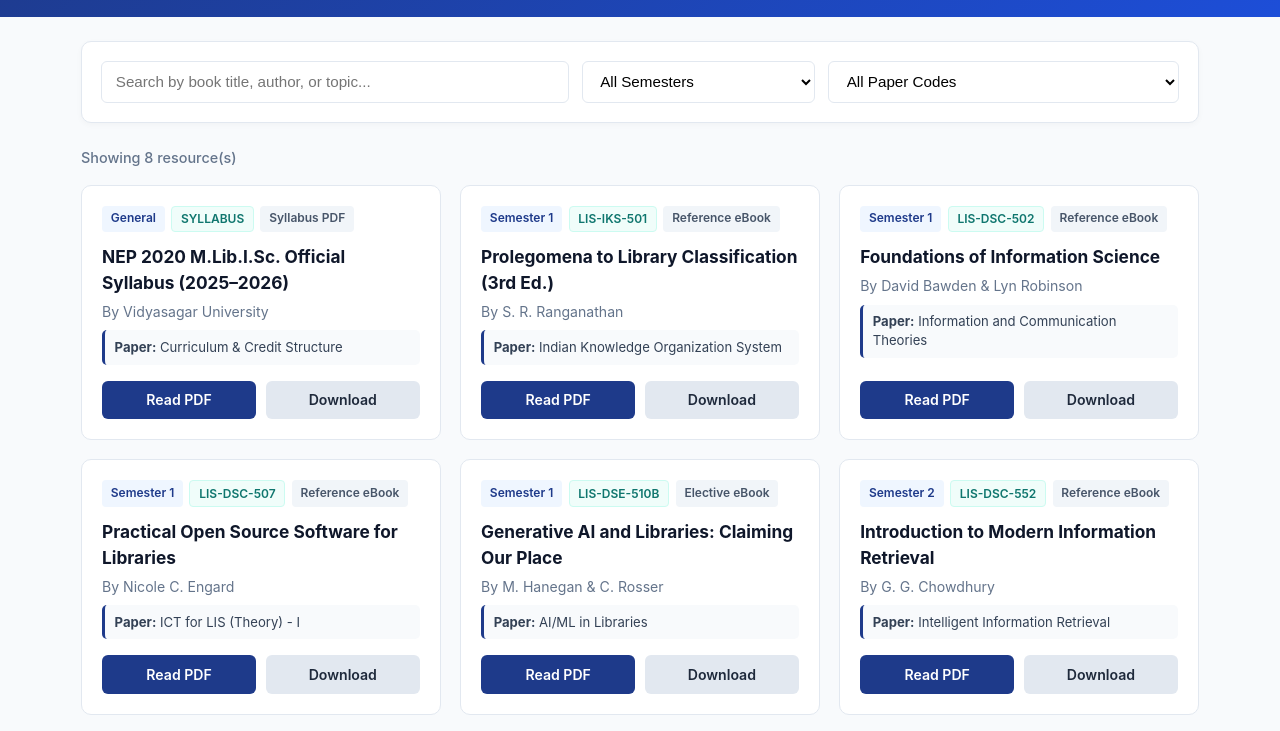
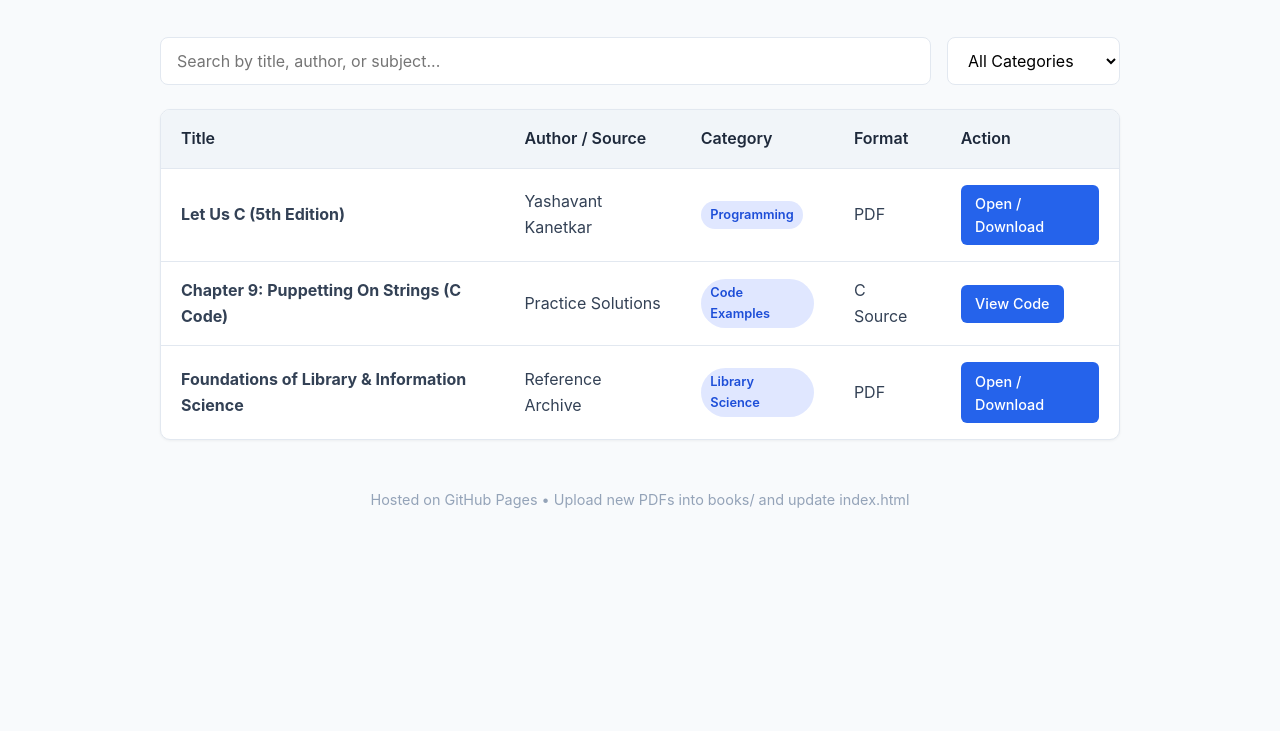
Before and after one commit to joydipbarman/my-digital-library-archive, a plain HTML site: page index.html in a window 1280 px wide. Shown: the part 126-857 px from the top of the page. After the commit the page ends 800 px from the top, so only its background shows below. Drawn offline with Linux system fonts and the light colour scheme.

Commit message:
Add files via upload

```diff
--- a/index.html
+++ b/index.html
@@ -1,270 +1,116 @@
 <!DOCTYPE html>
 <html lang="en">
 <head>
-  <meta charset="UTF-8" />
-  <meta name="viewport" content="width=device-width, initial-scale=1.0" />
-  <title>M.Lib.I.Sc. Digital eBook Repository | Vidyasagar University (NEP 2020)</title>
+    <meta charset="UTF-8">
+    <meta name="viewport" content="width=device-width, initial-scale=1.0">
+    <title>Digital Library & E-Book Archive</title>
     <style>
         :root {
-      --primary: #1e3a8a;
-      --primary-light: #eff6ff;
-      --accent: #0f766e;
+            --primary: #1e293b;
+            --accent: #2563eb;
             --bg: #f8fafc;
             --card: #ffffff;
-      --text: #1e293b;
-      --muted: #64748b;
             --border: #e2e8f0;
+            --text: #334155;
         }
-    * { box-sizing: border-box; margin: 0; padding: 0; }
-    body {
-      font-family: -apple-system, BlinkMacSystemFont, "Segoe UI", Roboto, sans-serif;
-      background: var(--bg);
-      color: var(--text);
-      line-height: 1.5;
+        * { box-sizing: border-box; margin: 0; padding: 0; font-family: -apple-system, BlinkMacSystemFont, "Segoe UI", Roboto, sans-serif; }
+        body { background-color: var(--bg); color: var(--text); line-height: 1.6; padding: 2rem 1rem; }
+        .container { max-width: 960px; margin: 0 auto; }
+        header { text-align: center; margin-bottom: 2.5rem; }
+        header h1 { color: var(--primary); font-size: 2.2rem; margin-bottom: 0.5rem; }
+        header p { color: #64748b; font-size: 1.05rem; }
+        .controls { display: flex; gap: 1rem; margin-bottom: 1.5rem; flex-wrap: wrap; }
+        input[type="text"], select {
+            padding: 0.75rem 1rem; border: 1px solid var(--border); border-radius: 8px;
+            font-size: 1rem; background: var(--card); outline: none;
         }
-    header {
-      background: linear-gradient(135deg, #1e3a8a, #1d4ed8);
-      color: white;
-      padding: 2.2rem 1rem;
-      text-align: center;
-    }
-    header h1 { font-size: 1.8rem; margin-bottom: 0.4rem; }
-    header p { opacity: 0.9; font-size: 0.95rem; }
-
-    .container { max-width: 1150px; margin: 0 auto; padding: 1.5rem 1rem; }
-
-    /* Filters */
-    .controls {
-      background: var(--card);
-      padding: 1.2rem;
-      border-radius: 10px;
-      border: 1px solid var(--border);
-      display: grid;
-      grid-template-columns: 2fr 1fr 1.5fr;
-      gap: 0.8rem;
-      margin-bottom: 1.5rem;
-      box-shadow: 0 2px 6px rgba(0,0,0,0.03);
-    }
-    @media (max-width: 768px) {
-      .controls { grid-template-columns: 1fr; }
-    }
-    input, select {
-      width: 100%;
-      padding: 0.65rem 0.85rem;
-      border: 1px solid var(--border);
-      border-radius: 6px;
-      font-size: 0.95rem;
-      background: white;
-    }
-    input:focus, select:focus { outline: 2px solid var(--primary); border-color: transparent; }
-
-    .stats {
-      margin-bottom: 1rem;
-      font-size: 0.9rem;
-      color: var(--muted);
-      font-weight: 500;
-    }
-
-    /* Book Grid */
-    .grid {
-      display: grid;
-      grid-template-columns: repeat(auto-fill, minmax(300px, 1fr));
-      gap: 1.2rem;
-    }
-    .card {
-      background: var(--card);
-      border: 1px solid var(--border);
-      border-radius: 10px;
-      padding: 1.25rem;
-      display: flex;
-      flex-direction: column;
-      justify-content: space-between;
-      transition: transform 0.15s ease, box-shadow 0.15s ease;
-    }
-    .card:hover {
-      transform: translateY(-2px);
-      box-shadow: 0 8px 20px rgba(0,0,0,0.06);
-    }
-    .badges { display: flex; gap: 0.4rem; flex-wrap: wrap; margin-bottom: 0.75rem; }
-    .badge {
-      font-size: 0.75rem;
-      font-weight: 600;
-      padding: 0.2rem 0.55rem;
-      border-radius: 4px;
-    }
-    .badge-sem { background: var(--primary-light); color: var(--primary); }
-    .badge-code { background: #f0fdfa; color: var(--accent); border: 1px solid #ccfbf1; }
-    .badge-type { background: #f1f5f9; color: #475569; }
-
-    .card h3 { font-size: 1.08rem; margin-bottom: 0.35rem; color: #0f172a; }
-    .author { font-size: 0.88rem; color: var(--muted); margin-bottom: 0.5rem; }
-    .paper-name {
-      font-size: 0.82rem;
-      color: #334155;
-      background: #f8fafc;
-      padding: 0.45rem 0.6rem;
-      border-radius: 5px;
-      margin-bottom: 1rem;
-      border-left: 3px solid var(--primary);
-    }
-
-    .actions { display: flex; gap: 0.6rem; margin-top: auto; }
-    .btn {
-      flex: 1;
-      text-align: center;
-      text-decoration: none;
-      padding: 0.55rem 0.75rem;
-      border-radius: 6px;
-      font-size: 0.88rem;
-      font-weight: 600;
-      transition: opacity 0.15s;
-    }
-    .btn:hover { opacity: 0.9; }
-    .btn-read { background: var(--primary); color: white; }
-    .btn-download { background: #e2e8f0; color: #1e293b; }
-
-    footer {
-      text-align: center;
-      padding: 2rem 1rem;
-      color: var(--muted);
-      font-size: 0.85rem;
-      margin-top: 2rem;
-      border-top: 1px solid var(--border);
-    }
+        input[type="text"] { flex: 1; min-width: 240px; }
+        input[type="text"]:focus, select:focus { border-color: var(--accent); }
+        .table-wrap { background: var(--card); border-radius: 10px; border: 1px solid var(--border); overflow-x: auto; box-shadow: 0 1px 3px rgba(0,0,0,0.05); }
+        table { width: 100%; border-collapse: collapse; text-align: left; }
+        th, td { padding: 1rem 1.25rem; border-bottom: 1px solid var(--border); }
+        th { background-color: #f1f5f9; color: var(--primary); font-weight: 600; }
+        tr:last-child td { border-bottom: none; }
+        tr:hover { background-color: #f8fafc; }
+        .badge { display: inline-block; padding: 0.25rem 0.6rem; font-size: 0.8rem; font-weight: 600; border-radius: 999px; background: #e0e7ff; color: #1d4ed8; }
+        .btn { display: inline-block; padding: 0.45rem 0.9rem; background: var(--accent); color: #fff; text-decoration: none; border-radius: 6px; font-size: 0.9rem; font-weight: 500; transition: background 0.2s; }
+        .btn:hover { background: #1d4ed8; }
+        footer { text-align: center; margin-top: 3rem; color: #94a3b8; font-size: 0.9rem; }
     </style>
 </head>
 <body>
-
+    <div class="container">
         <header>
-  <h1>M.Lib.I.Sc. Digital eBook Repository</h1>
-  <p>Vidyasagar University • NEP-2020 Syllabus (2025–2026 Session) • Course Readings & PDFs</p>
+            <h1>📚 Digital Library & E-Book Archive</h1>
+            <p>Open-access study resources, reference books, and code repositories</p>
         </header>
 
-<div class="container">
         <div class="controls">
-    <input type="text" id="searchInput" placeholder="Search by book title, author, or topic..." />
-
-    <select id="semFilter">
-      <option value="ALL">All Semesters</option>
-      <option value="General">General / Syllabus</option>
-      <option value="Semester 1">First Semester (501–511)</option>
-      <option value="Semester 2">Second Semester (551–560)</option>
-    </select>
-
-    <select id="paperFilter">
-      <option value="ALL">All Paper Codes</option>
-      <option value="SYLLABUS">SYLLABUS - Curriculum Document</option>
-      <optgroup label="First Semester">
-        <option value="LIS-IKS-501">LIS-IKS-501: Indian Knowledge Organization System</option>
-        <option value="LIS-DSC-502">LIS-DSC-502: Information & Communication Theories</option>
-        <option value="LIS-DSC-503">LIS-DSC-503: Knowledge Organization (Theory)</option>
-        <option value="LIS-DSC-504">LIS-DSC-504: Information Sources, Products & Services</option>
-        <option value="LIS-DSC-505">LIS-DSC-505: Information Representation & Retrieval</option>
-        <option value="LIS-DSC-506">LIS-DSC-506: Management of Information Systems</option>
-        <option value="LIS-DSC-507">LIS-DSC-507: ICT for LIS (Theory) - I</option>
-        <option value="LIS-DSC-508">LIS-DSC-508: Application of ICT in LIS (Practice) - I</option>
-        <option value="LIS-DSC-509">LIS-DSC-509: Research Methodology</option>
-        <option value="LIS-DSE-510A">LIS-DSE-510A: Library Service Platform</option>
-        <option value="LIS-DSE-510B">LIS-DSE-510B: AI/ML in Libraries</option>
-        <option value="LIS-DSE-511A">LIS-DSE-511A: Health Information System</option>
-        <option value="LIS-DSE-511B">LIS-DSE-511B: Legal Information System</option>
-      </optgroup>
-      <optgroup label="Second Semester">
-        <option value="LIS-DSC-551">LIS-DSC-551: Information Policy & Knowledge Economy</option>
-        <option value="LIS-DSC-552">LIS-DSC-552: Intelligent Information Retrieval</option>
-        <option value="LIS-DSC-553">LIS-DSC-553: Studies of Research Metrics</option>
-        <option value="LIS-DSC-554">LIS-DSC-554: Quantitative Techniques in Research</option>
-        <option value="LIS-DSC-555">LIS-DSC-555: ICT for LIS (Theory) - II</option>
-        <option value="LIS-DSC-556">LIS-DSC-556: Application of ICT in LIS (Practice) - II</option>
-        <option value="LIS-SEC-557A">LIS-SEC-557A: Digital Resource Management</option>
-        <option value="LIS-SEC-557B">LIS-SEC-557B: Virtual Learning Management System</option>
-        <option value="LIS-SEC-558A">LIS-SEC-558A: Data Carpentry</option>
-        <option value="LIS-SEC-558B">LIS-SEC-558B: Designing Community Information System</option>
-        <option value="LIS-OJT-559">LIS-OJT-559: Internship Project</option>
-        <option value="LIS-GRP-560">LIS-GRP-560: Guided Research Project</option>
-      </optgroup>
+            <input type="text" id="searchInput" placeholder="Search by title, author, or subject..." onkeyup="filterBooks()">
+            <select id="categoryFilter" onchange="filterBooks()">
+                <option value="all">All Categories</option>
+                <option value="Programming">Programming</option>
+                <option value="Library Science">Library Science</option>
+                <option value="Code Examples">Code Examples</option>
             </select>
         </div>
 
-  <div class="stats" id="statsText">Loading repository...</div>
-  <div class="grid" id="bookGrid"></div>
+        <div class="table-wrap">
+            <table id="bookTable">
+                <thead>
+                    <tr>
+                        <th>Title</th>
+                        <th>Author / Source</th>
+                        <th>Category</th>
+                        <th>Format</th>
+                        <th>Action</th>
+                    </tr>
+                </thead>
+                <tbody>
+                    <tr data-category="Programming">
+                        <td><strong>Let Us C (5th Edition)</strong></td>
+                        <td>Yashavant Kanetkar</td>
+                        <td><span class="badge">Programming</span></td>
+                        <td>PDF</td>
+                        <td><a class="btn" href="books/programming/let-us-c.pdf" target="_blank">Open / Download</a></td>
+                    </tr>
+                    <tr data-category="Code Examples">
+                        <td><strong>Chapter 9: Puppetting On Strings (C Code)</strong></td>
+                        <td>Practice Solutions</td>
+                        <td><span class="badge">Code Examples</span></td>
+                        <td>C Source</td>
+                        <td><a class="btn" href="code-examples/chapter-09-strings/03_custom_string_functions.c" target="_blank">View Code</a></td>
+                    </tr>
+                    <tr data-category="Library Science">
+                        <td><strong>Foundations of Library & Information Science</strong></td>
+                        <td>Reference Archive</td>
+                        <td><span class="badge">Library Science</span></td>
+                        <td>PDF</td>
+                        <td><a class="btn" href="books/library-science/sample-book.pdf" target="_blank">Open / Download</a></td>
+                    </tr>
+                </tbody>
+            </table>
         </div>
 
         <footer>
-  Open Academic Repository for Library & Information Science Students • Powered by GitHub Pages
+            <p>Hosted on GitHub Pages • Upload new PDFs into <code>books/</code> and update <code>index.html</code></p>
         </footer>
+    </div>
 
     <script>
-  let allBooks = [];
+        function filterBooks() {
+            const query = document.getElementById("searchInput").value.toLowerCase();
+            const category = document.getElementById("categoryFilter").value;
+            const rows = document.querySelectorAll("#bookTable tbody tr");
 
-  async function loadBooks() {
-    try {
-      const response = await fetch('books.json');
-      allBooks = await response.json();
-      renderBooks(allBooks);
-    } catch (error) {
-      document.getElementById('statsText').textContent =
-        'Error loading books.json. Make sure books.json is in the same folder and served via GitHub Pages or a local server.';
+            rows.forEach(row => {
+                const text = row.innerText.toLowerCase();
+                const rowCat = row.getAttribute("data-category");
+                const matchesText = text.includes(query);
+                const matchesCat = (category === "all" || rowCat === category);
+                row.style.display = (matchesText && matchesCat) ? "" : "none";
+            });
         }
-  }
-
-  function renderBooks(books) {
-    const grid = document.getElementById('bookGrid');
-    const stats = document.getElementById('statsText');
-    stats.textContent = `Showing ${books.length} resource(s)`;
-
-    if (books.length === 0) {
-      grid.innerHTML = '<p>No matching eBooks or study materials found.</p>';
-      return;
-    }
-
-    grid.innerHTML = books.map(book => `
-      <div class="card">
-        <div>
-          <div class="badges">
-            <span class="badge badge-sem">${book.semester}</span>
-            <span class="badge badge-code">${book.paperCode}</span>
-            <span class="badge badge-type">${book.type}</span>
-          </div>
-          <h3>${book.title}</h3>
-          <div class="author">By ${book.author}</div>
-          <div class="paper-name"><strong>Paper:</strong> ${book.paperTitle}</div>
-        </div>
-        <div class="actions">
-          <a href="${book.fileUrl}" target="_blank" rel="noopener" class="btn btn-read">Read PDF</a>
-          <a href="${book.fileUrl}" download class="btn btn-download">Download</a>
-        </div>
-      </div>
-    `).join('');
-  }
-
-  function filterBooks() {
-    const query = document.getElementById('searchInput').value.toLowerCase();
-    const sem = document.getElementById('semFilter').value;
-    const paper = document.getElementById('paperFilter').value;
-
-    const filtered = allBooks.filter(book => {
-      const matchesSearch =
-        book.title.toLowerCase().includes(query) ||
-        book.author.toLowerCase().includes(query) ||
-        book.paperCode.toLowerCase().includes(query) ||
-        book.paperTitle.toLowerCase().includes(query);
-
-      const matchesSem = sem === 'ALL' || book.semester === sem;
-      const matchesPaper = paper === 'ALL' || book.paperCode === paper;
-
-      return matchesSearch && matchesSem && matchesPaper;
-    });
-
-    renderBooks(filtered);
-  }
-
-  document.getElementById('searchInput').addEventListener('input', filterBooks);
-  document.getElementById('semFilter').addEventListener('change', filterBooks);
-  document.getElementById('paperFilter').addEventListener('change', filterBooks);
-
-  loadBooks();
     </script>
-
 </body>
 </html>
```
Also changed, not shown: 2 other files. Lines whose indentation alone changed are shown as unchanged.
